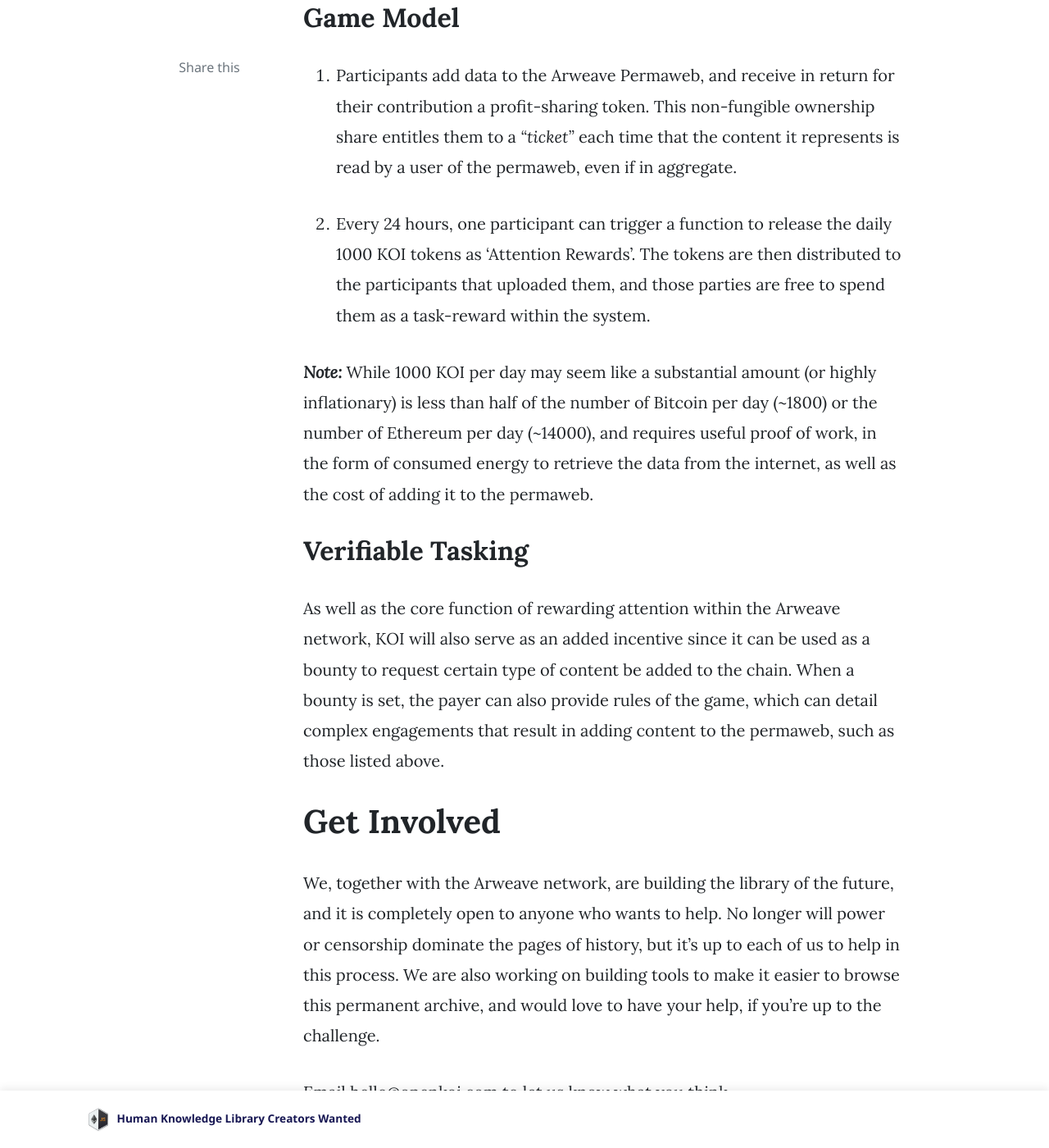
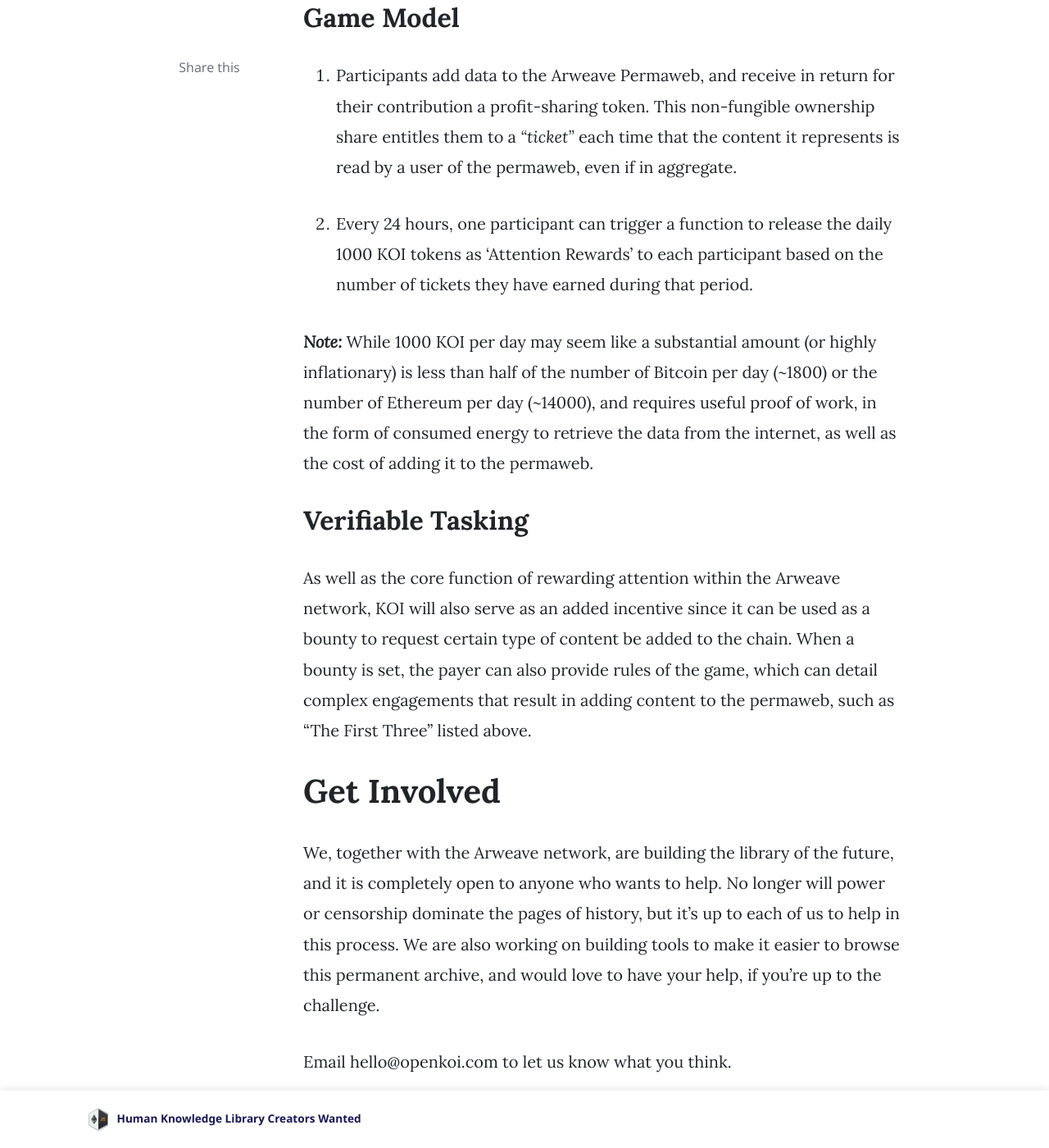
Before and after one commit to tykoii/blog, a Jekyll site: the page built from _posts/2021-01-16-koi-is-a-protocol.markdown, in a window 1280 px wide and 1400 px high, scrolled down 4013 px. Shown: the whole window at 82% size. Built offline with Jekyll 4.4.1, drawn with Linux system fonts in a browser that asks for light colours; nearby versions of some CDN libraries; comment, search, counter and statistics services are not loaded.

Commit message:
Update 2021-01-16-koi-is-a-protocol.markdown

```diff
--- a/_posts/2021-01-16-koi-is-a-protocol.markdown
+++ b/_posts/2021-01-16-koi-is-a-protocol.markdown
@@ -49,12 +49,12 @@
 ## Game Model
 1. Participants add data to the Arweave Permaweb, and receive in return for their contribution a profit-sharing token. This non-fungible ownership share entitles them to a *"ticket"* each time that the content it represents is read by a user of the permaweb, even if in aggregate.
 
-2. Every 24 hours, one participant can trigger a function to release the daily 1000 KOI tokens as 'Attention Rewards'. The tokens are then distributed to the participants that uploaded them, and those parties are free to spend them as a task-reward within the system.
+2. Every 24 hours, one participant can trigger a function to release the daily 1000 KOI tokens as 'Attention Rewards' to each participant based on the number of tickets they have earned during that period.
 
 ***Note:*** While 1000 KOI per day may seem like a substantial amount (or highly inflationary) is less than half of the number of Bitcoin per day (~1800) or the number of Ethereum per day (~14000), and requires useful proof of work, in the form of consumed energy to retrieve the data from the internet, as well as the cost of adding it to the permaweb.
 
 ## Verifiable Tasking
-As well as the core function of rewarding attention within the Arweave network, KOI will also serve as an added incentive since it can be used as a bounty to request certain type of content be added to the chain. When a bounty is set, the payer can also provide rules of the game, which can detail complex engagements that result in adding content to the permaweb, such as those listed above.
+As well as the core function of rewarding attention within the Arweave network, KOI will also serve as an added incentive since it can be used as a bounty to request certain type of content be added to the chain. When a bounty is set, the payer can also provide rules of the game, which can detail complex engagements that result in adding content to the permaweb, such as "The First Three" listed above.
 
 # Get Involved
 We, together with the Arweave network, are building the library of the future, and it is completely open to anyone who wants to help. No longer will power or censorship dominate the pages of history, but it's up to each of us to help in this process. We are also working on building tools to make it easier to browse this permanent archive, and would love to have your help, if you're up to the challenge.
```
